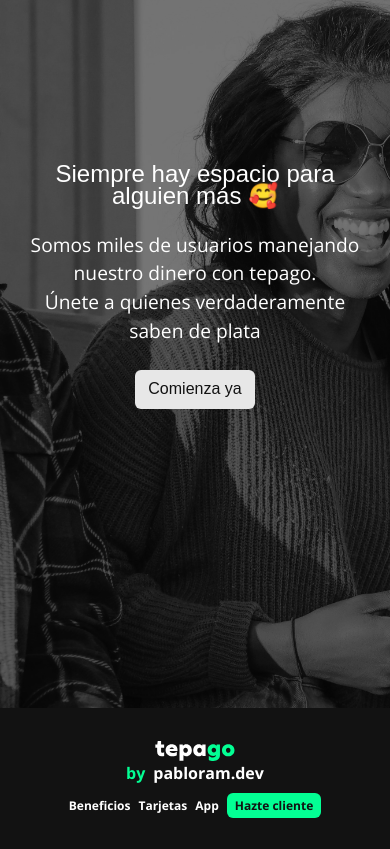
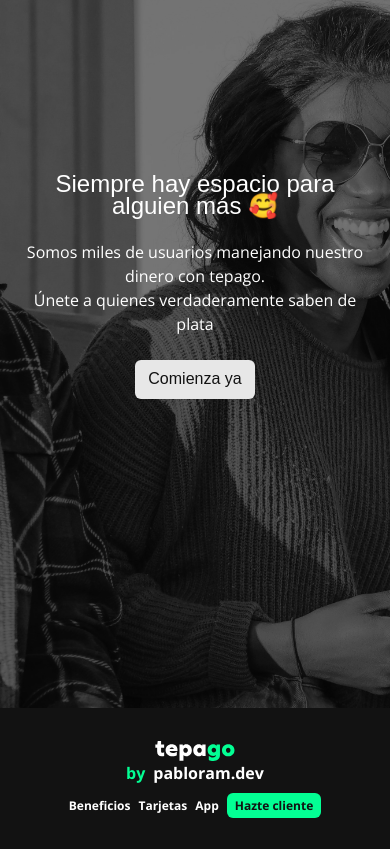
Before and after one commit to PabloRamDev/tenpo-challenge, a Next.js app: page / in a window 390 px wide. Shown: the part 6781-7630 px from the top of the page. Built offline with nearby package versions, Linux system fonts and the light colour scheme; a web font is replaced by a local one.

Commit message:
fix cta-section sizing

```diff
--- a/src/_components/_cta-section/cta-section.tsx
+++ b/src/_components/_cta-section/cta-section.tsx
@@ -37,7 +37,7 @@ export default function CtaSection() {
   return (
     <section
       id="cta-section"
-      className="relative px-md md:px-2xl flex flex-col md:flex-row mt-xl h-screen md:h-[867px] items-center justify-center bg-gradient-to-br from-neutral-900 to-primary-900 md:rounded-4xl overflow-hidden"
+      className="relative px-md md:px-2xl flex flex-col md:flex-row mt-xl h-screen items-center justify-center bg-gradient-to-br from-neutral-900 to-primary-900 md:rounded-4xl overflow-hidden"
     >
       <Image
         src="/images/cta-image.jpeg"
@@ -50,13 +50,13 @@ export default function CtaSection() {
       <div className="relative left-0 flex flex-col items-center justify-center gap-md">
         <h2
           id="cta-title"
-          className="font-graphie text-text-0 text-lg md:text-xl text-center leading-[90%]"
+          className="font-graphie text-text-0 text-lg 2xl:text-xl text-center leading-[90%]"
         >
           Siempre hay espacio para alguien más 🥰
         </h2>
         <p
           id="cta-p"
-          className="font-open-sans text-center text-md  text-text-0 w-full md:w-3/2"
+          className="font-open-sans text-center  text-text-0 w-full md:w-3/2"
         >
           Somos miles de usuarios manejando nuestro dinero con tepago. <br/>
           Únete a quienes verdaderamente saben de plata
```
